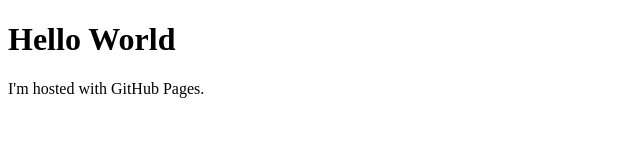
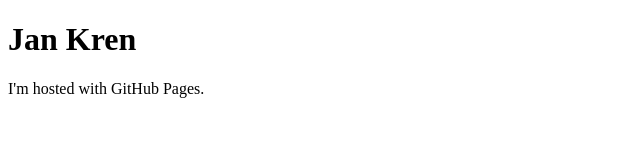
Before and after one commit to JanKren/jankren.github.io, a plain HTML site: page index.html in a window 1280 px wide. Shown: the whole page, without its empty margins (0-640 px from the left). Drawn offline with Linux system fonts and the light colour scheme.

Commit message:
Update index.html

```diff
--- a/index.html
+++ b/index.html
@@ -1,7 +1,7 @@
 <!DOCTYPE html>
 <html>
 <body>
-<h1>Hello World</h1>
+<h1>Jan Kren</h1>
 <p>I'm hosted with GitHub Pages.</p>
 </body>
 </html>
```
